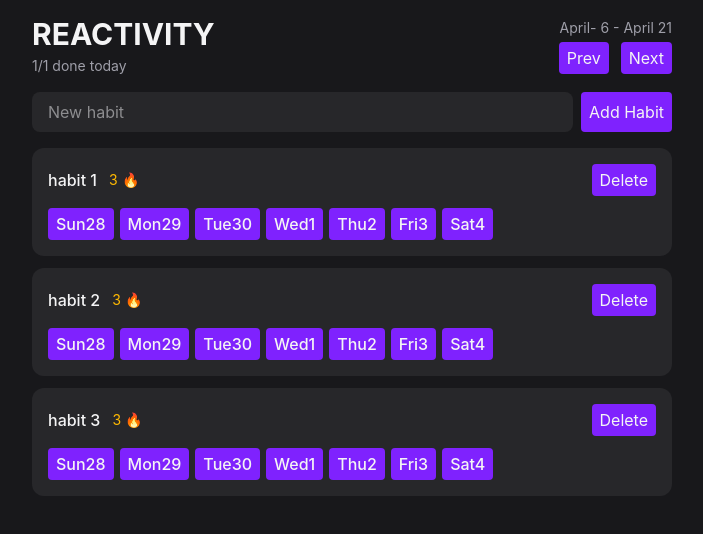
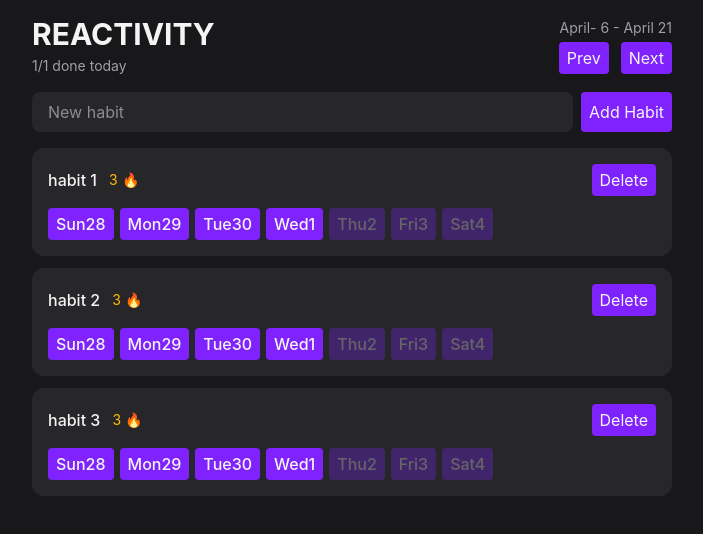
Before and after one commit to clara-cdp/Reactivity, a React (Vite) app: page / in a window 1280 px wide. Shown: the top 534 px of the page, without its empty margins (288-991 px from the left). Built offline with nearby package versions, Linux system fonts and the light colour scheme.

Commit message:
added disabled button style to 'future' dates

```diff
--- a/src/components/Button.tsx
+++ b/src/components/Button.tsx
@@ -1,9 +1,10 @@
 type ButtonProps = {
-    children : ReactNode
+    children: ReactNode
+    disabled?: boolean
 }
 
-export function Button({children}: ButtonProps) {
+export function Button({children, disabled = false}: ButtonProps) {
 
-    return <button className="bg-violet-600 hover:bg-violet-500 transition-colors rounded px-2 py-1
+    return <button disabled={disabled} className="bg-violet-600 hover:bg-violet-500 transition-colors rounded px-2 py-1
     disabled:opacity-30 disabbled:cursor-not-allowed">{children}</button>
 }
--- a/src/components/HabitItem.tsx
+++ b/src/components/HabitItem.tsx
@@ -1,5 +1,5 @@
 import { Button } from "./Button"
-import { startOfWeek, endOfWeek, eachDayOfInterval, format } from "date-fns"
+import { startOfWeek, endOfWeek, eachDayOfInterval, format, isFuture } from "date-fns"
 
 type HabitItemProps = {
     habit: { id:number; name:string}
@@ -22,7 +22,7 @@ export function HabitItem({ habit }: HabitItemProps) {
             </div>
             <div className="flex gap-1.5">
                 {visibleDates.map(date => (
-                    <Button key={date.toISOString()}>
+                    <Button key={date.toISOString()} disabled={ isFuture(date)}>
                         <span className="font-medium">{ format(date, "EEE")}</span>
                         <span className="font-medium">{ format(date, "d")}</span>
                      </Button>
```
